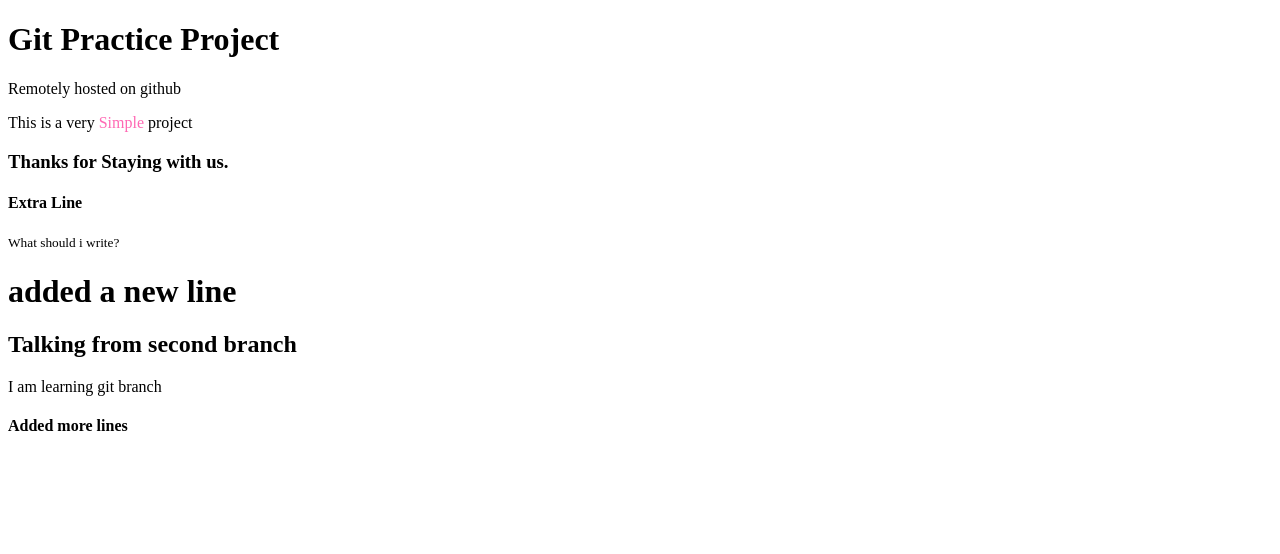
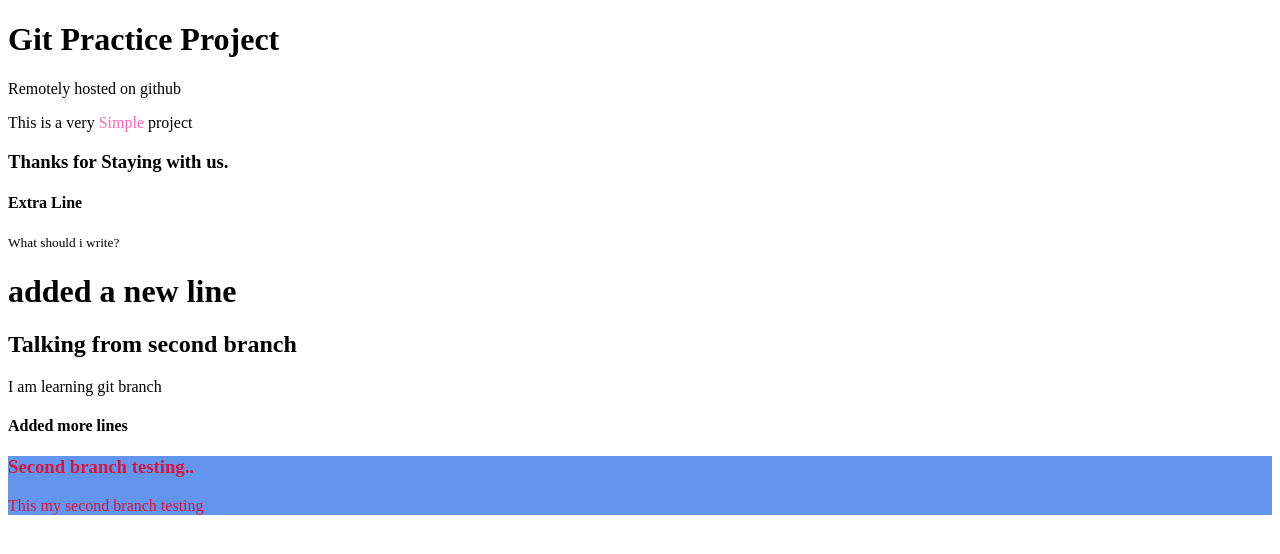
Before and after one commit to hasanfuad/Module3, a plain HTML site: page index.html in a window 1280 px wide. Drawn offline with Linux system fonts and the light colour scheme.

Commit message:
testing second branch

```diff
--- a/index.html
+++ b/index.html
@@ -19,6 +19,10 @@
         <p>I am learning git branch</p>
         <h4>Added more lines</h4>
     </div>
+    <div style="background-color: cornflowerblue; color: crimson;">
+        <h3>Second branch testing..</h3>
+        <p>This my second branch testing</p>
+    </div>
 
 </body>
 </html>
```
